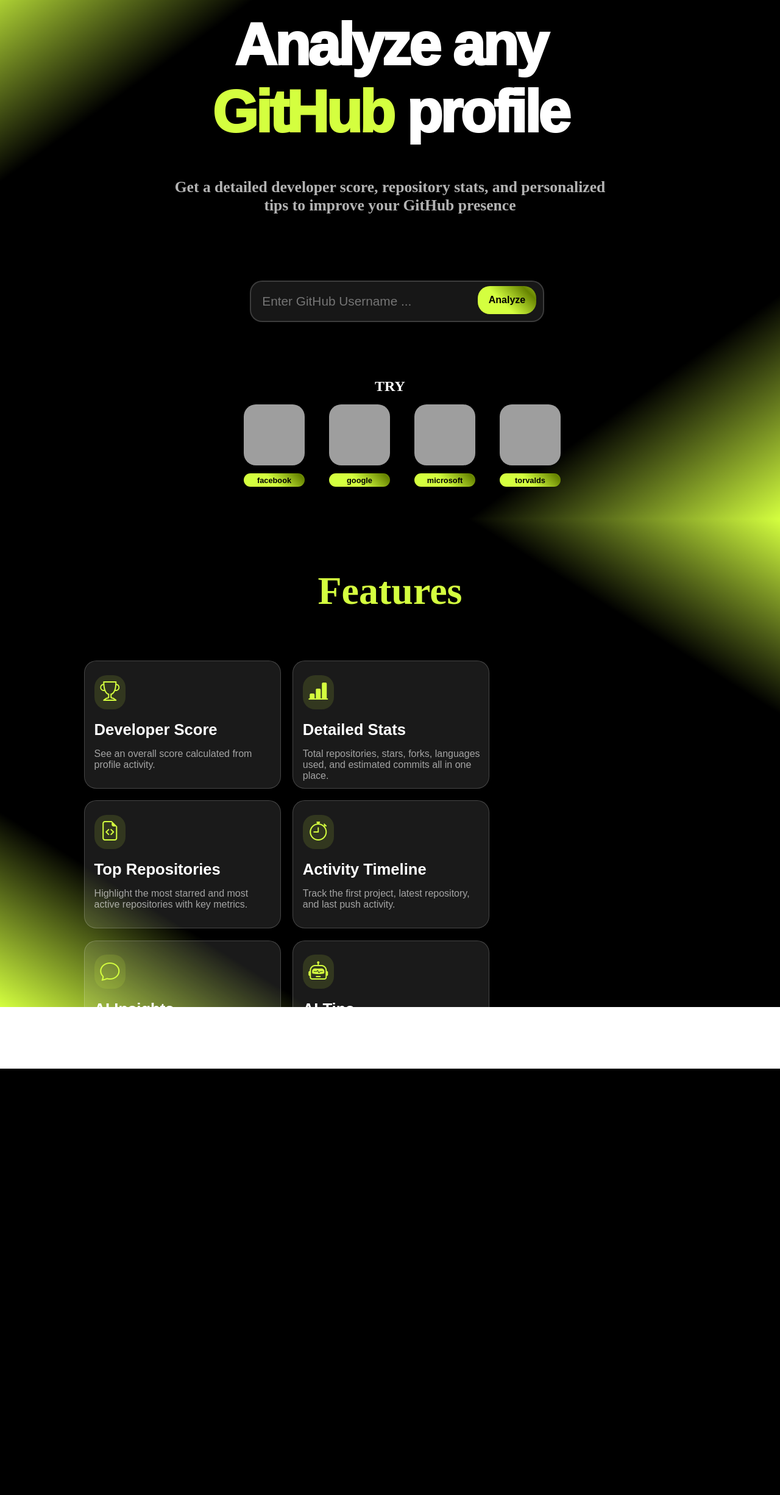
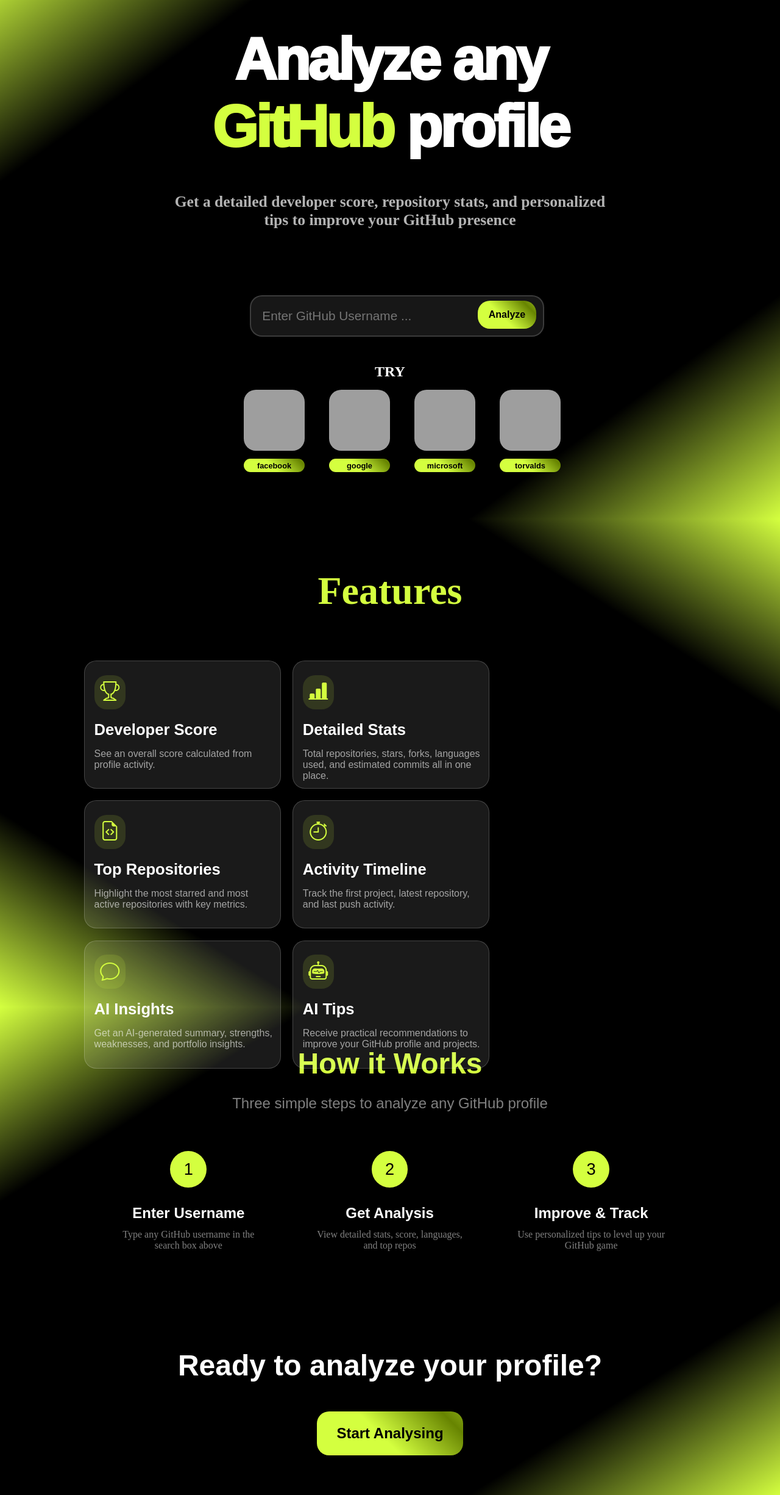
Before and after one commit to Jo-Osama38/GitHub-Analyser, a Flask app: page / in a window 1280 px wide. Shown: the part 69-2520 px from the top of the page at 61% size. Before the commit the page ends 1821 px from the top, so only its background shows below. Run offline with Flask 3, Linux system fonts and the light colour scheme; grey boxes are pictures that could not be loaded.

Commit message:
I have finally finished the third section of the project overview page and created CSS that is impressive given my current skill level However the bad news is that large part of the project still requires organization and UI improvements the analytics display page in particular looks terrible

```diff
--- a/static/style.css
+++ b/static/style.css
@@ -122,7 +122,7 @@ img{
 
 }
 #try{
-    margin-top: 4em;
+    margin-top: 2em;
     color: white;
 }
 .torvalds_card{
@@ -234,3 +234,96 @@ i{
     margin-top: 1em;
     opacity: 0.6;
 }
+
+
+
+.section3{
+    height: 100vh;
+    width: 100%;
+    background: linear-gradient(to bottom right,#d4ff3f,black,black,black,black,#d4ff3f);
+    color: white;
+}
+.howItWorks{
+    display: flex;
+    flex-direction: column;
+    justify-content: center;
+    align-items: center;
+    width: 80%;
+    height: 100%;
+    margin-left:10% ;
+}
+.howItWorks .top{
+    display: flex;
+    flex-direction: column;
+    margin-bottom: 4em;
+    align-items: center;
+    font-family: sans-serif;
+}
+.howItWorks .top h1{
+    font-size: 3em;
+        color:#d4ff3f;
+
+}
+.howItWorks .top p{
+    margin-top: 1em;
+    font-size: 1.5em;
+    opacity: 0.5;
+}
+.howItWorks .steps{
+    display: flex;
+    margin-bottom:10em ;
+}
+.step{
+    display: flex;
+    flex-direction: column;
+    align-items: center;
+    margin: 0 4%;
+    text-align: center;
+}
+.step div{
+    display: flex;
+    justify-content: center;
+    align-items: center;
+    font-size: 1.7em;
+    font-family: Arial, Helvetica, sans-serif;
+    background-color: #d4ff3f;
+    border-radius: 50%;
+    color: black;
+    margin-bottom: 1em;
+    width: 2.2em;
+    height: 2.2em;
+}
+.step h1{
+    font-family:Arial, Helvetica, sans-serif;
+    font-size: 1.5em;
+    margin-bottom: 0.5em;
+
+}
+.step p{
+    font-size: 1em;
+    opacity: 0.5;
+}
+
+.howItWorks .bottom{
+    display: flex;
+    flex-direction: column;
+    align-items: center;
+    font-family: Arial, Helvetica, sans-serif;
+}
+
+.bottom h1{
+
+        font-size: 3em;
+        margin-bottom: 1em;
+}
+.bottom a {
+    display: flex;
+    justify-content: center;
+    align-items: center;
+    text-decoration: none;
+    color: black;
+    font-size: 1.5em;
+    width: 10em;
+    height: 3em;
+
+}
--- a/templates/index.html
+++ b/templates/index.html
@@ -13,8 +13,8 @@
         <h1 class="logo">G.P.Analyzer</h1>
         <div style="margin-right: 4em;" >
             <a href="#">Analysing</a>
-            <a href="#features">Features</a>
-            <a href="#">How it work</a>
+            <a href="#section2">Features</a>
+            <a href="#section3">How it work</a>
 
         </div>
     </header>
@@ -54,7 +54,7 @@
         </div>
     </section>
 
-    <section class="section2">
+    <section class="section2" id="section2">
         <h1 id="features">Features</h1>
             <div class="features">
                 <div class="features_cards">
@@ -89,6 +89,34 @@
                 </div>
             </div>
     </section>
+    <section class="section3" id="section3">
+        <div class="howItWorks">
+            <div class="top">
+                <h1 id="steps">How it Works</h1>
+                <p>Three simple steps to analyze any GitHub profile</p>
+            </div>
+            <div class="steps">
+                <div class="step">
+                    <div>1</div>
+                    <h1>Enter Username</h1>
+                    <p>Type any GitHub username in the search box above</p>
+                </div>
+                <div class="step">
+                    <div>2</div>
+                    <h1>Get Analysis</h1>
+                    <p>View detailed stats, score, languages, and top repos</p>
+                </div><div class="step">
+                    <div>3</div>
+                    <h1>Improve & Track</h1>
+                    <p>Use personalized tips to level up your GitHub game</p>
+                </div>
+            </div>
+            <div class="bottom">
+            <h1>Ready to analyze your profile?</h1>
+            <a class="btn" href="#">Start Analysing</a>
+            </div>
+        </div>
+    </section>
 
 
     <script>
```
